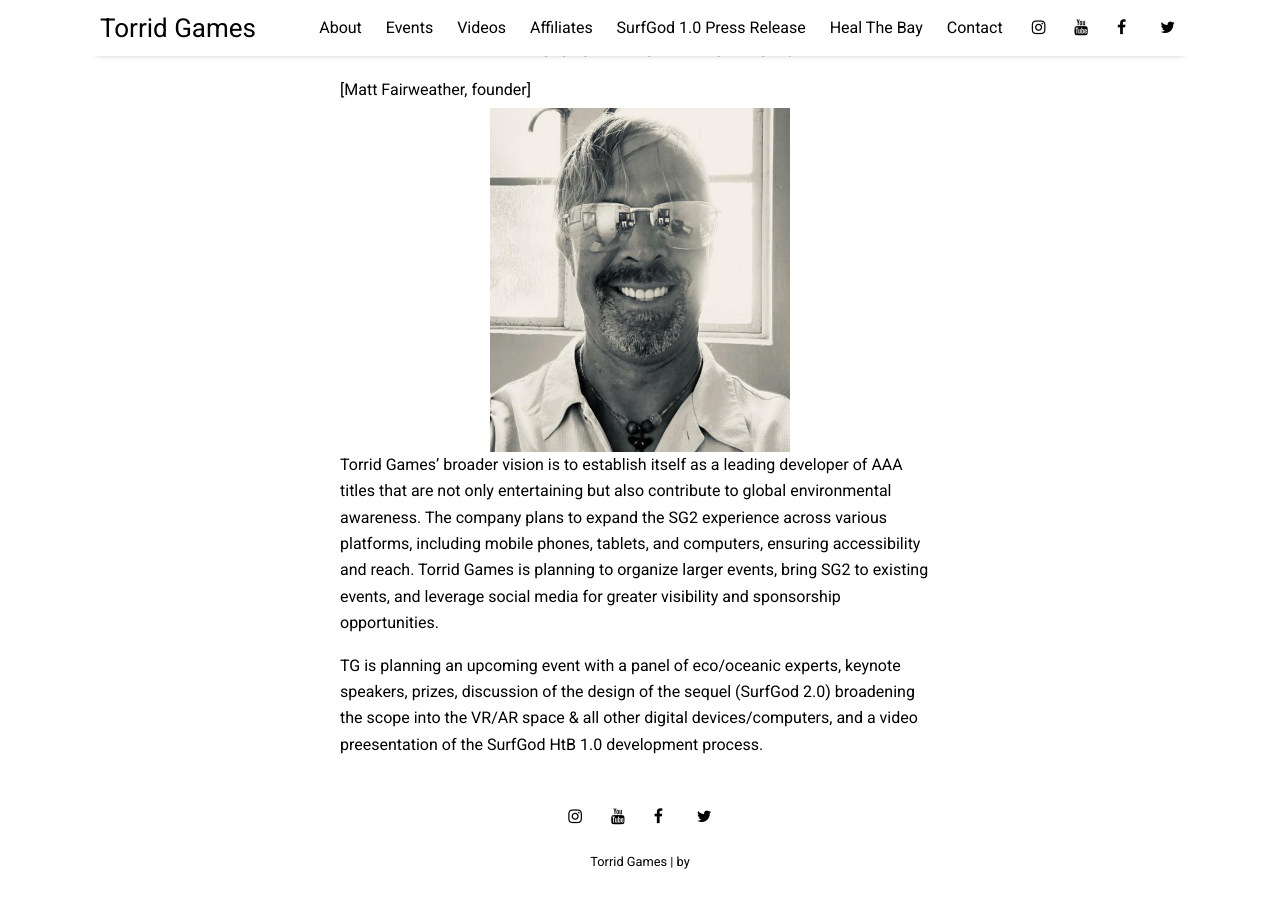
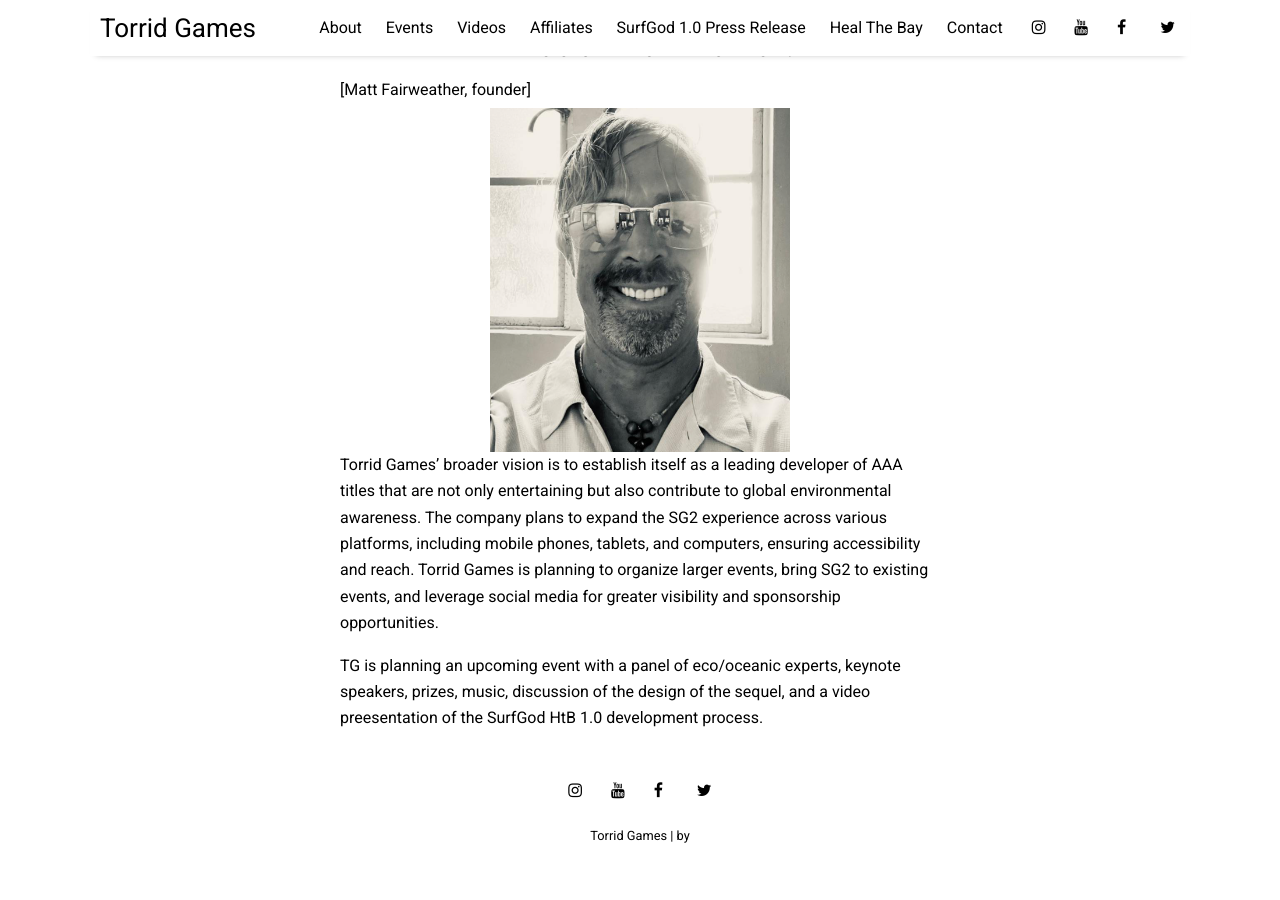
Before and after one commit to torridgames/torridgames.github.io, a Jekyll site: the page built from pages/about.md, in a window 1280 px wide and 900 px high, scrolled down 727 px. Built offline with Jekyll 4.4.1, drawn with Linux system fonts in a browser that asks for light colours; nearby versions of some CDN libraries; after the commit the page ends 1601 px from its top, so only the background shows below that.

Commit message:
Update about.md

```diff
--- a/pages/about.md
+++ b/pages/about.md
@@ -15,4 +15,4 @@ SG2 is an ambitious project envisioned as a Virtual Reality surfing app initiall
 [Matt Fairweather, founder]<img src="assets/img/MF.png" style="width: 50%; height: 50%;">
 Torrid Games' broader vision is to establish itself as a leading developer of AAA titles that are not only entertaining but also contribute to global environmental awareness. The company plans to expand the SG2 experience across various platforms, including mobile phones, tablets, and computers, ensuring accessibility and reach. Torrid Games is planning to organize larger events, bring SG2 to existing events, and leverage social media for greater visibility and sponsorship opportunities.
 
-TG is planning an upcoming event with a panel of eco/oceanic experts, keynote speakers, prizes, discussion of the design of the sequel (SurfGod 2.0) broadening the scope into the VR/AR space & all other digital devices/computers, and a video preesentation of the SurfGod HtB 1.0 development process.
+TG is planning an upcoming event with a panel of eco/oceanic experts, keynote speakers, prizes, music, discussion of the design of the sequel, and a video preesentation of the SurfGod HtB 1.0 development process.
```
